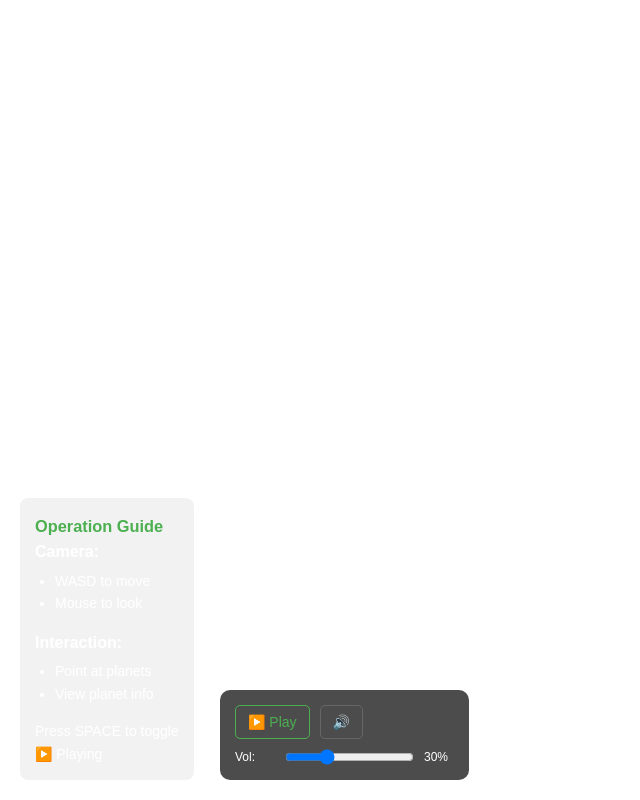
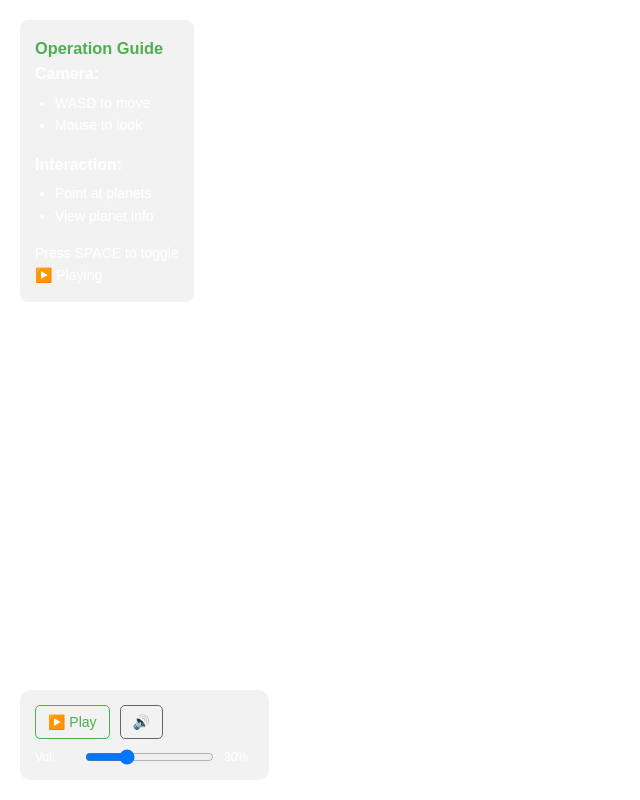
Before and after one commit to yusun-lab/Solar-System, a React (Vite) app: page / in a window 1280 px wide. Shown: the whole page, without its empty margins (0-640 px from the left). Built offline with nearby package versions, Linux system fonts and the light colour scheme.

Commit message:
Add camera lifting function, change layout

```diff
--- a/src/components/Audio/BackgroundMusic.css
+++ b/src/components/Audio/BackgroundMusic.css
@@ -1,9 +1,9 @@
 .background-music-container {
   position: fixed;
   bottom: 20px;
-  left: 220px;
+  left: 20px;
   z-index: 1000;
-  background: rgba(0, 0, 0, 0.7);
+  background: rgba(0, 0, 0, 0.05);
   color: white;
   padding: 15px;
   border-radius: 10px;
--- a/src/components/Camera/Camera.jsx
+++ b/src/components/Camera/Camera.jsx
@@ -1,6 +1,29 @@
+import { useEffect, useRef } from 'react';
+
 const Camera = () => {
+  const cameraRef = useRef(null);
+
+  useEffect(() => {
+    const handleWheel = (event) => {
+      if (cameraRef.current) {
+        const camera = cameraRef.current.object3D;
+        const currentY = camera.position.y;
+
+        const newY = currentY + event.deltaY * -0.01;
+        camera.position.y = Math.max(-10, Math.min(10, newY));
+      }
+    };
+
+    window.addEventListener('wheel', handleWheel);
+
+    return () => {
+      window.removeEventListener('wheel', handleWheel);
+    };
+  }, []);
+
   return (
     <a-entity
+      ref={cameraRef}
       camera
       look-controls
       wasd-controls
--- a/src/components/Controls/GuideAndAnimationController.css
+++ b/src/components/Controls/GuideAndAnimationController.css
@@ -1,6 +1,6 @@
 .Guide-And-Animation-Controller-container {
   position: fixed;
-  bottom: 20px;
+  Top: 20px;
   left: 20px;
   background: rgba(0, 0, 0, 0.05);
   color: white;
```
